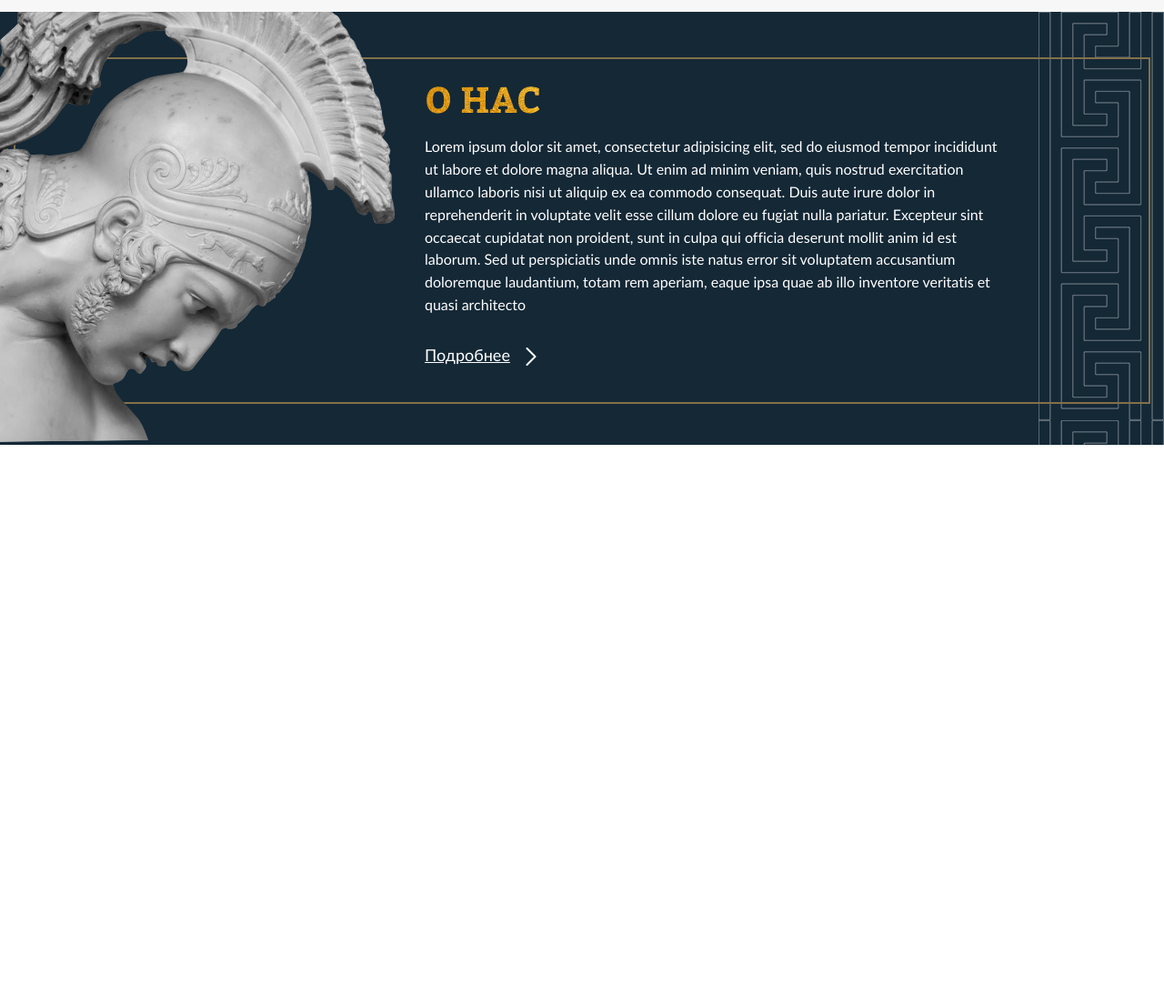
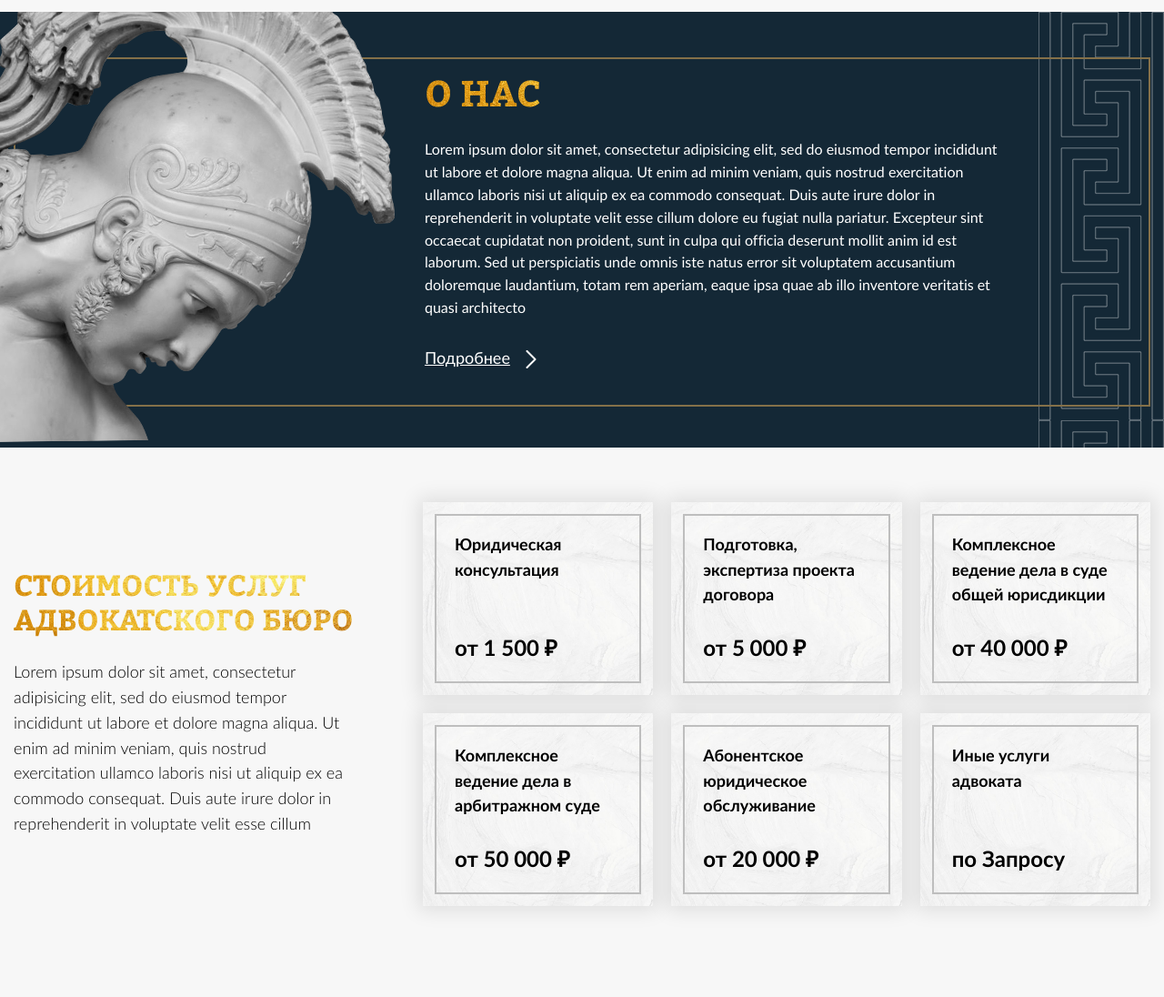
Before and after one commit to AlexKobiliansky/lawyers, a website: page app/index.html in a window 1280 px wide. Shown: the part 2951-4047 px from the top of the page at 91% size. Before the commit the page ends 3440 px from the top, so only its background shows below. Drawn offline with Linux system fonts and the light colour scheme.

Commit message:
section prices complete

```diff
--- a/app/index.html
+++ b/app/index.html
@@ -291,6 +291,66 @@
 	</section>
 	<!-- ======= SECTION ABOUT END ======= -->
 
+	<!-- ======= SECTION PRICES START ======= -->
+	<section class="s-prices">
+		<div class="small-container">
+			<div class="prices-wrap">
+				<div class="prices-left">
+					<h2 class="bg-text section-title">Стоимость услуг адвокатского бюро</h2>
+					<div class="prices-desc">
+						Lorem ipsum dolor sit amet, consectetur adipisicing elit, sed do eiusmod tempor incididunt ut labore et dolore magna aliqua. Ut enim ad minim veniam, quis nostrud exercitation ullamco laboris nisi ut aliquip ex ea commodo consequat. Duis aute irure dolor in reprehenderit in voluptate velit esse cillum
+					</div>
+				</div>
+				<div class="prices-right">
+					<div class="price-items-wrap">
+						<!-- price-item -->
+						<div class="price-item">
+							<div class="price-item-title">Юридическая консультация</div>
+							<div class="price-item-price">от 1 500 &#8381;</div>
+						</div>
+						<!-- /price-item -->
+
+						<!-- price-item -->
+						<div class="price-item">
+							<div class="price-item-title">Подготовка, экспертиза проекта договора</div>
+							<div class="price-item-price">от 5 000 &#8381;</div>
+						</div>
+						<!-- /price-item -->
+
+						<!-- price-item -->
+						<div class="price-item">
+							<div class="price-item-title">Комплексное ведение дела в суде общей юрисдикции</div>
+							<div class="price-item-price">от 40 000 &#8381;</div>
+						</div>
+						<!-- /price-item -->
+
+						<!-- price-item -->
+						<div class="price-item">
+							<div class="price-item-title">Комплексное ведение дела в арбитражном суде</div>
+							<div class="price-item-price">от 50 000 &#8381;</div>
+						</div>
+						<!-- /price-item -->
+
+						<!-- price-item -->
+						<div class="price-item">
+							<div class="price-item-title">Абонентское юридическое обслуживание</div>
+							<div class="price-item-price">от 20 000 &#8381;</div>
+						</div>
+						<!-- /price-item -->
+
+						<!-- price-item -->
+						<div class="price-item">
+							<div class="price-item-title">Иные услуги адвоката</div>
+							<div class="price-item-price">по Запросу</div>
+						</div>
+						<!-- /price-item -->
+					</div>
+				</div>
+			</div>
+		</div>
+	</section>
+	<!-- ======= SECTION PRICES END ======= -->
+
 </div>
 
 
--- a/app/sass/base/_general.sass
+++ b/app/sass/base/_general.sass
@@ -24,6 +24,7 @@ body
   font-family: $default-font
   overflow-x: hidden
   color: $text
+  background-color: #f7f7f7
   input, textarea
     border: #666 1px solid
     outline: none
@@ -126,3 +127,5 @@ ul
 .section-title
   font-size: 40px
   text-transform: uppercase
+  line-height: 1.2
+  margin-bottom: 25px
--- a/app/sass/base/_media.sass
+++ b/app/sass/base/_media.sass
@@ -34,6 +34,20 @@
       margin-right: 30px
 
 @media (max-width: 1500px)
+
+  .s-prices
+    .section-title
+      font-size: 32px
+
+  .prices-left
+    width: 410px
+
+  .prices-right
+    width: calc(100% - 450px)
+
+  .prices-desc
+    padding-right: 40px
+
 
   .about-desc
     font-size: 16px
@@ -175,6 +189,9 @@
 // ≥1200px
 +media-breakpoint-down(lg)
 
+  .price-items-wrap
+    grid-template-columns: repeat(2, 1fr)
+
   .about-img
     display: none
 
@@ -238,6 +255,16 @@
 
 // ≥992px
 +media-breakpoint-down(md)
+
+  .prices-wrap
+    flex-direction: column
+
+  .prices-left
+    width: 100%
+    margin-bottom: 40px
+
+  .prices-right
+    width: 100%
 
   .section-title
     font-size: 32px
@@ -324,6 +351,27 @@
 
 // ≥480px
 +media-breakpoint-down(xs)
+
+  .s-prices
+    padding-bottom: 40px
+    .section-title
+      font-size: 24px
+
+  .prices-desc
+    padding-right: 0
+
+  .price-item
+    padding: 20px
+    outline-width: 1px
+    outline-offset: -9px
+    font-size: 16px
+    line-height: 1.3
+    min-height: 180px
+    &-price
+      font-size: 18px
+
+  .price-items-wrap
+    grid-gap: 10px
 
   .section-title
     font-size: 24px
@@ -436,6 +484,21 @@
 
 @media (max-width: 390px)
 
+  .prices-desc
+    font-size: 16px
+
+  .price-items-wrap
+    display: block
+
+  .price-item
+    font-size: 18px
+    line-height: 1.5
+    margin-bottom: 20px
+    &:last-child
+      margin-bottom: 0
+    &-price
+      font-size: 22px
+
   .s-about
     background-position: left 130% top
 
--- /dev/null
+++ b/app/sass/layout/_s-prices.sass
@@ -0,0 +1,42 @@
+.s-prices
+  padding: 60px 0 100px
+
+.prices-wrap
+  display: flex
+  justify-content: space-between
+  align-items: center
+
+.prices-left
+  width: 510px
+
+.prices-desc
+  font-weight: 300
+  padding-right: 135px
+
+
+.prices-right
+  width: calc(100% - 560px)
+
+.price-items-wrap
+  display: grid
+  grid-template-columns: repeat(3, 1fr)
+  grid-gap: 20px
+
+.price-item
+  background-image: url('../img/bg-chars.jpg')
+  +bg-cover
+  box-shadow: 0 0 20px 5px rgba(#000, .1)
+  min-height: 212px
+  padding: 35px
+  outline: 2px solid #bebebe
+  outline-offset: -15px
+  font-weight: 700
+  display: flex
+  flex-direction: column
+  justify-content: space-between
+  align-items: flex-start
+  &-title
+    margin-bottom: 20px
+  &-price
+    font-size: 24px
+    line-height: 1.2
--- a/app/sass/main.sass
+++ b/app/sass/main.sass
@@ -9,6 +9,7 @@
 @import layout/s-intro
 @import layout/s-services
 @import layout/s-about
+@import layout/s-prices
 @import layout/footer
 
 
```
Also changed, not shown: app/css/main.min.css.
